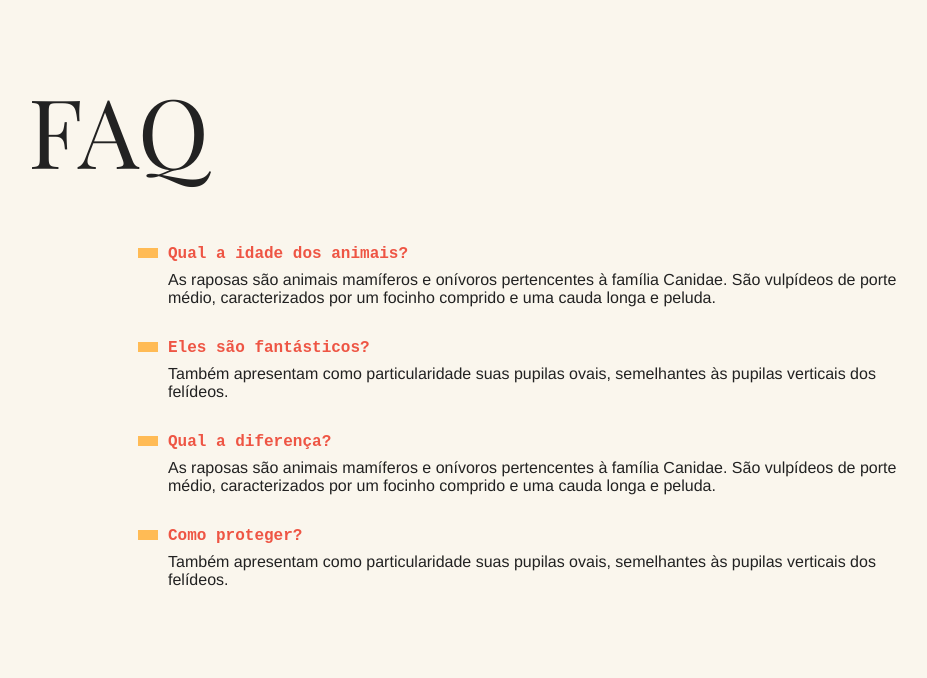
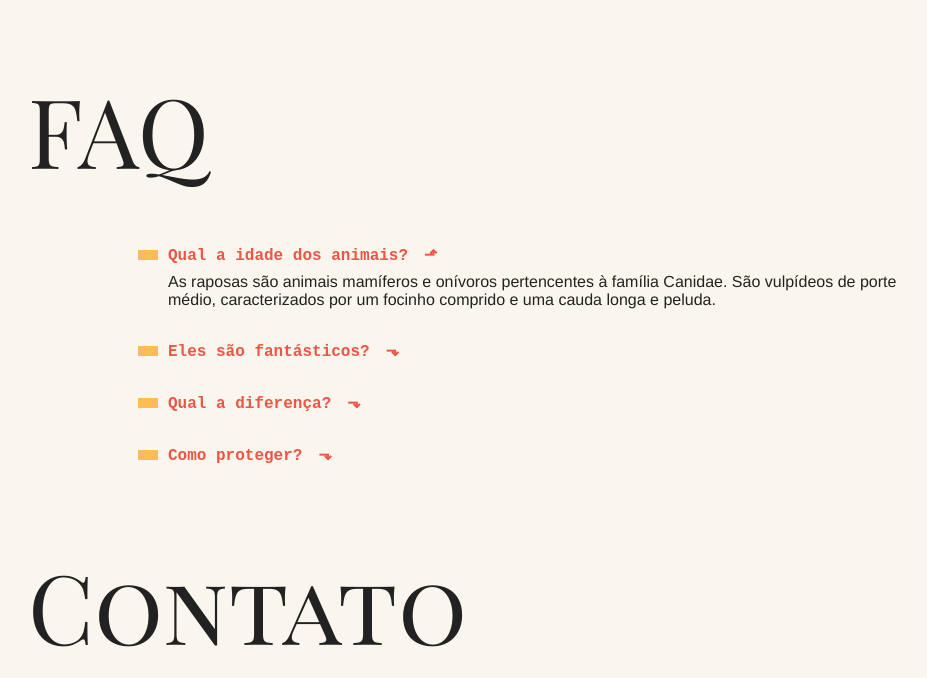
Before and after one commit to rtripi/Animais_Fantasticos_js, a plain HTML site: page index.html in a window 1280 px wide. Shown: the part 741-1419 px from the top of the page, without its empty margins (162-1089 px from the left). Drawn offline with Linux system fonts and the light colour scheme.

Commit message:
Accordion list to the FAG section

```diff
--- a/css/style.css
+++ b/css/style.css
@@ -250,3 +250,32 @@ body {
     transform: translate3d(0px, 0, 0);
   }
 }
+
+.js .js-accordion dd {
+  display: none;
+}
+
+.js-accordion dt::after {
+  content: "⬎";
+  margin-left: 1rem;
+}
+.js-accordion dt.ativo::after {
+  content: "⬏";
+  margin-left: 1rem;
+}
+
+.js-accordion dd.ativo {
+  display: block;
+  animation: slideDown 0.5s forwards;
+}
+
+@keyframes slideDown {
+  from {
+    opacity: 0;
+    max-height: 0;
+  }
+  to {
+    max-height: 200px;
+    opacity: 1;
+  }
+}
--- a/index.html
+++ b/index.html
@@ -177,7 +177,7 @@
       </div>
     </section>
 
-    <section class="grid-section faq" id="faq">
+    <section class="grid-section faq js-accordion" id="faq">
       <h1 class="titulo">FAQ</h1>
       <dl class="faq-lista">
         <dt>Qual a idade dos animais?</dt>
--- a/script.js
+++ b/script.js
@@ -1,3 +1,4 @@
+function initTabNav() {
   const tabMenu = document.querySelectorAll(".js-tabmenu li"); //para selecionar cada item
   const tabContent = document.querySelectorAll(".js-tabcontent section");
   tabContent[0].classList.add("ativo");
@@ -16,3 +17,20 @@ if (tabMenu.length && tabContent.length) {
       });
     });
   }
+}
+initTabNav();
+
+const accordionList = document.querySelectorAll(".js-accordion dt");
+const activeClass = "ativo";
+
+accordionList[0].classList.add(activeClass);
+accordionList[0].nextElementSibling.classList.add(activeClass);
+
+function activeAccordion() {
+  //console.log(this);
+  this.classList.toggle(activeClass);
+  this.nextElementSibling.classList.toggle(activeClass);
+}
+accordionList.forEach((item) => {
+  item.addEventListener("click", activeAccordion);
+});
```
Lines whose indentation alone changed are shown as unchanged.
